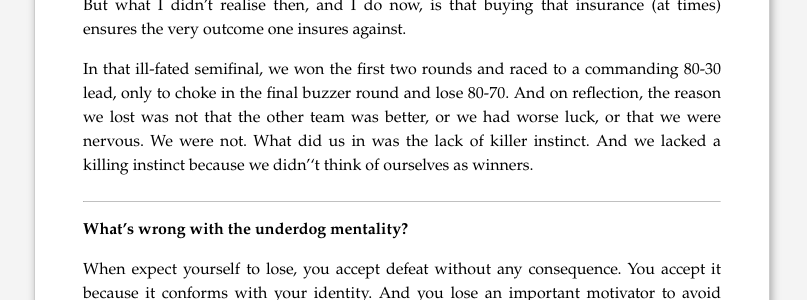
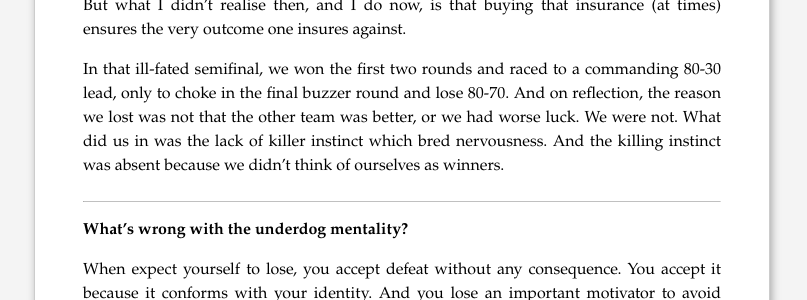
Before and after one commit to piyushahuja/piyushahuja.github.io, a Jekyll site: the page built from _posts/journal/2020-03-29-winning.md, in a window 1280 px wide and 900 px high, scrolled down 879 px. Shown: the part 198-498 px from the top of the window, without its empty margins (238-1045 px from the left). Built offline with Jekyll 4.4.1, drawn with Linux system fonts in a browser that asks for light colours; comment, search, counter and statistics services are not loaded.

Commit message:
Auto deployed

```diff
--- a/_posts/journal/2020-03-29-winning.md
+++ b/_posts/journal/2020-03-29-winning.md
@@ -39,7 +39,7 @@ But apart from a motivator for trying harder, the underdog mentality can also se
 
 But what I didn’t realise then, and I do now, is that buying that insurance (at times) ensures the very outcome one insures against.
 
-In that ill-fated semifinal, we won the first two rounds and raced to a commanding 80-30 lead, only to choke in the final buzzer round and lose 80-70. And on reflection,  the reason we lost was not that the other team was better, or we had worse luck, or that we were nervous. We were not. What did us in was the lack of killer instinct. And we lacked a killing instinct because we didn''t think of ourselves as winners.
+In that ill-fated semifinal, we won the first two rounds and raced to a commanding 80-30 lead, only to choke in the final buzzer round and lose 80-70. And on reflection,  the reason we lost was not that the other team was better, or we had worse luck. We were not. What did us in was the lack of killer instinct which bred nervousness. And the killing instinct was absent because we didn't think of ourselves as winners.
 
 
 ----
```
